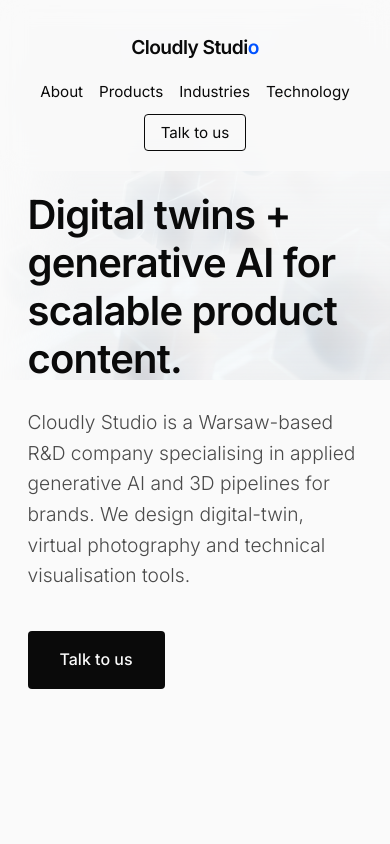
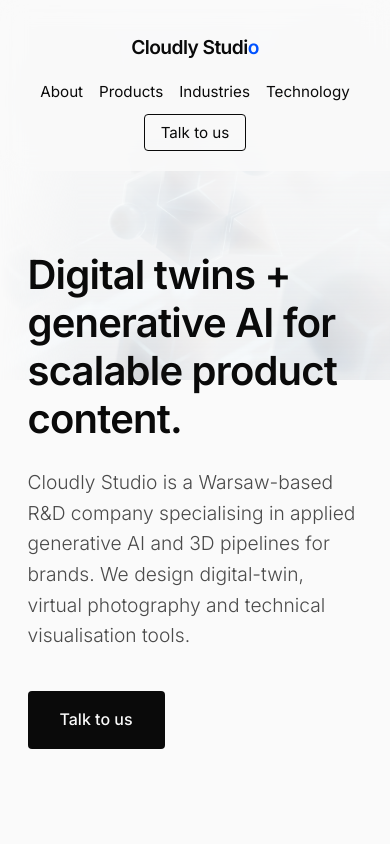
Before and after one commit to Av24Bd/cloudlystudio, a React (Vite) app: page / in a window 390 px wide. Shown: the top 844 px of the page. Built offline with nearby package versions, Linux system fonts and the light colour scheme; no server answers.

Commit message:
fix: increase mobile hero padding to prevent header overlap

```diff
--- a/src/index.css
+++ b/src/index.css
@@ -481,7 +481,7 @@
 
     .hero {
         align-items: center;
-        padding-top: 120px;
+        padding-top: 240px;
         height: auto;
         min-height: 90vh;
     }
```
